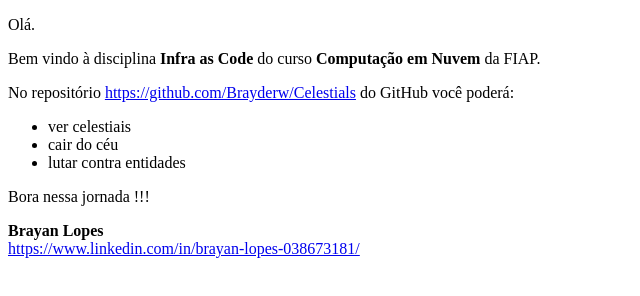
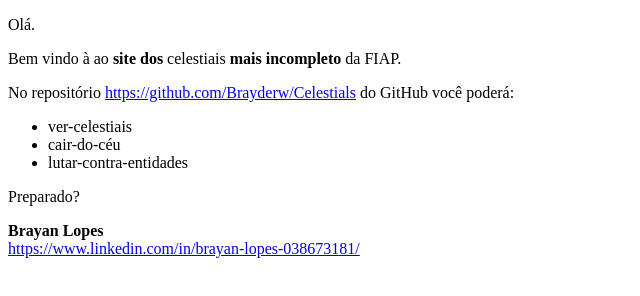
Before and after one commit to Brayderw/Celestials, a plain HTML site: page index.html in a window 1280 px wide. Shown: the whole page, without its empty margins (0-640 px from the left). Drawn offline with Linux system fonts and the light colour scheme.

Commit message:
Update index.html

```diff
--- a/index.html
+++ b/index.html
@@ -5,14 +5,14 @@
     </head>
     <body>
         <p>Ol&aacute;.</p>
-        <p>Bem vindo &agrave; disciplina <strong>Infra as Code</strong> do curso <strong>Computa&ccedil;&atilde;o em Nuvem</strong> da FIAP.</p>
+        <p>Bem vindo &agrave; ao <strong>site dos</strong> celestiais <strong>mais incompleto</strong> da FIAP.</p>
         <p>No reposit&oacute;rio <a href="https://github.com/Brayderw/Celestials">https://github.com/Brayderw/Celestials</a> do GitHub voc&ecirc; poder&aacute;:</p>
         <ul>
-        <li>ver celestiais</li>
-        <li>cair do céu</li>
-        <li>lutar contra entidades</li>
+        <li>ver-celestiais</li>
+        <li>cair-do-céu</li>
+        <li>lutar-contra-entidades</li>
         </ul>
-        <p>Bora nessa jornada !!!</p>
+        <p>Preparado?</p>
         <p><b>Brayan Lopes</b><br /><a href="https://www.linkedin.com/in/brayan-lopes-038673181/">https://www.linkedin.com/in/brayan-lopes-038673181/</a></p>
         <p>&nbsp;</p>
     </body>
```
